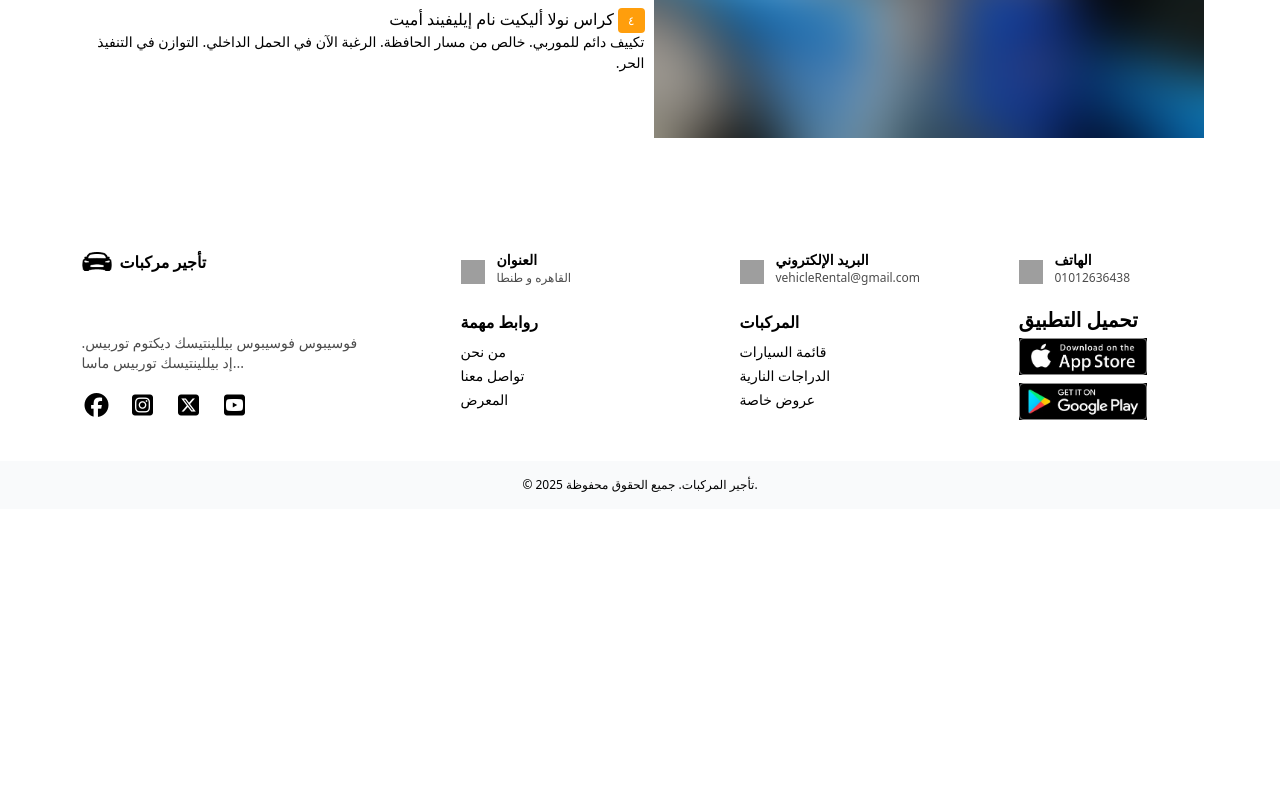
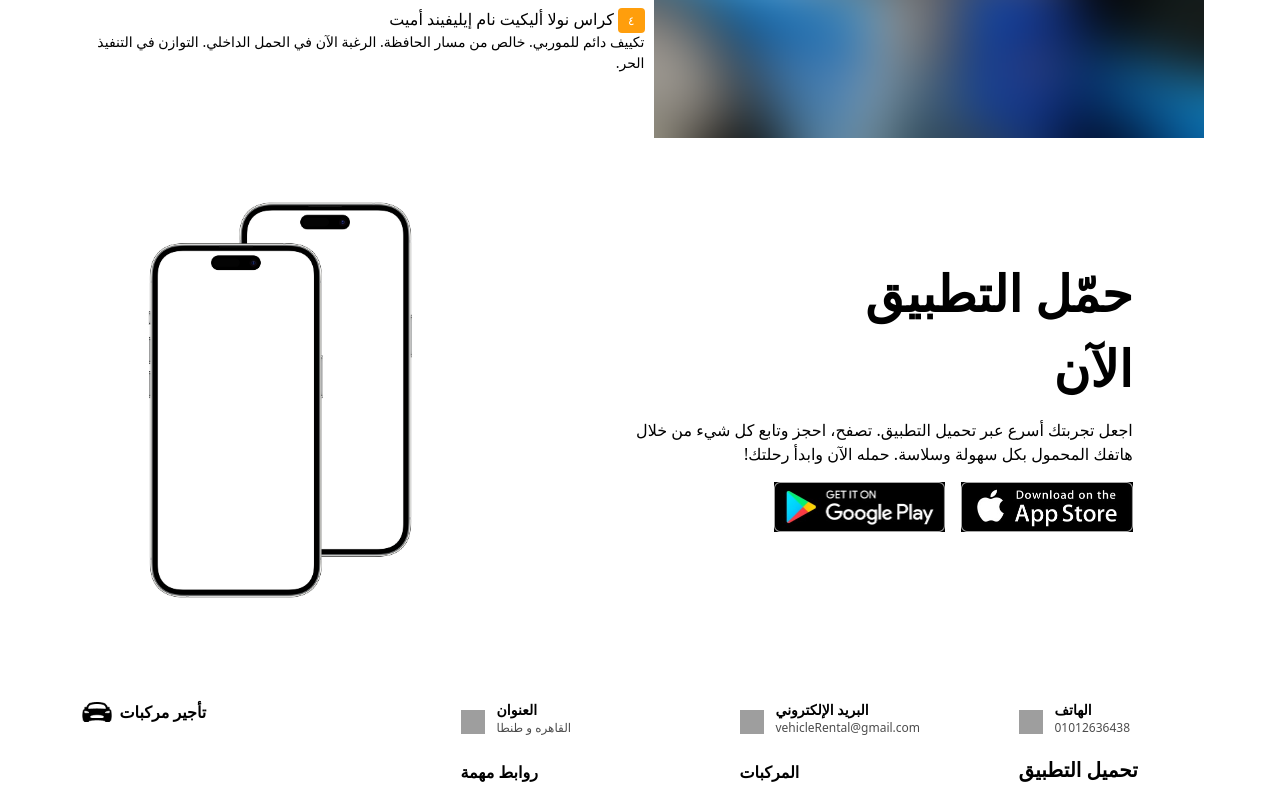
Before and after one commit to ITI-GP/vehicle-rental-website, a React (Vite) app: page / in a window 1280 px wide. Shown: the part 875-1660 px from the top of the page. Before the commit the page ends 1384 px from the top, so only its background shows below. Built offline with nearby package versions, Linux system fonts and the light colour scheme; grey boxes are pictures that could not be loaded.

Commit message:
DownloadAppSection

```diff
--- /dev/null
+++ b/src/components/home/DownloadAPP/DownloadAPP.jsx
@@ -0,0 +1,75 @@
+// import TransButton from "../../TransButton";
+// import { useTranslation } from "react-i18next";
+// import DownloadApp from "../../../assets/DownloadApp.png";
+// import Appstore from "../../../assets/Appstore.jpg";
+// import GooglePlay from "../../../assets/GooglePlay.jpg";
+// import { NavLink ,Link} from "react-router-dom";
+// export default function Header() {
+//   const { t } = useTranslation();
+//   return (
+//    <div className="flex flex-col-reverse md:flex-row items-center justify-between pt-[50px]">
+
+
+//       <div className="info w-full md:w-1/2 mx-auto mb-3">
+//       <p className="text-[50px] font-bold max-w-[313.51px] mb-3">Download mobile app</p>
+
+//       <p className="text-[16px] leading-[24px] max-w-[536]px]">Imperdiet ut tristique viverra nunc. Ultrices orci vel auctor cursus turpis nibh placerat massa. Fermentum urna ut at et in. Turpis aliquet cras hendrerit enim condimentum. Condimentum interdum risus bibendum urna
+//         . Augue aliquet varius faucibus ut integer tristique ut....</p>
+
+// <div className="download-images flex gap-4 mt-4 ">
+//    <img src={Appstore} alt="Appstore"  className=" max-w-[]173.08px max-h-[50px]"/>
+//    <img src={GooglePlay} alt="GooglePlay"  className=" max-w-[]173.08px max-h-[50px]" />
+
+
+// </div>
+
+//       </div>
+
+//       <div className="image max-w-[267px] max-h-[540px]  mx-auto">
+//         <img src={DownloadApp} alt="DownloadAPP" />
+//       </div>
+//     </div>
+
+//   );
+// }
+
+import { useTranslation } from "react-i18next";
+import DownloadApp from "../../../assets/DownloadApp.png";
+import Appstore from "../../../assets/Appstore.jpg";
+import GooglePlay from "../../../assets/GooglePlay.jpg";
+
+export default function Header() {
+  const { t, i18n } = useTranslation();
+
+  return (
+    <div className="flex flex-col-reverse md:flex-row items-center justify-between pt-[50px]">
+
+      <div className="info w-full md:w-1/2 mx-auto mb-3 text-center md:text-start">
+        <p className="text-[30px] md:text-[50px] font-bold max-w-[313.51px] mb-3 mx-auto md:mx-0">
+          {t("downloadAppTitle")}
+        </p>
+
+        <p className="text-[16px] leading-[24px] max-w-[536px] mx-auto md:mx-0">
+          {t("downloadAppDescription")}
+        </p>
+
+        <div className="download-images flex gap-4 mt-4 justify-center md:justify-start">
+          <img
+            src={Appstore}
+            alt="Appstore"
+            className="max-w-[173.08px] max-h-[50px]"
+          />
+          <img
+            src={GooglePlay}
+            alt="GooglePlay"
+            className="max-w-[173.08px] max-h-[50px]"
+          />
+        </div>
+      </div>
+
+      <div className="image max-w-[267px] max-h-[540px] mx-auto mb-4 md:mb-0">
+        <img src={DownloadApp} alt="Download App" />
+      </div>
+    </div>
+  );
+}
--- /dev/null
+++ b/src/components/home/DownloadAPP/DownloadAPP.module.css
@@ -0,0 +1 @@
+.DownloadAPP {}
--- a/src/components/home/HowToUseSection/HowToUseSection.module.css
+++ /dev/null
@@ -1 +0,0 @@
-.HowToUseSection {}
--- a/src/i18n/AR.json
+++ b/src/i18n/AR.json
@@ -66,5 +66,10 @@
         "desc": "تكييف دائم للموربي. خالص من مسار الحافظة. الرغبة الآن في الحمل الداخلي. التوازن في التنفيذ الحر."
       }
     ]
-  }
+  },
+
+  "downloadAppTitle": "حمّل التطبيق الآن",
+  "downloadAppDescription": "اجعل تجربتك أسرع عبر تحميل التطبيق. تصفح، احجز وتابع كل شيء من خلال هاتفك المحمول بكل سهولة وسلاسة. حمله الآن وابدأ رحلتك!"
+
+
 }
--- a/src/i18n/EN.json
+++ b/src/i18n/EN.json
@@ -73,5 +73,9 @@
         "desc": "Aliquam adipiscing velit semper morbi. Purus non eu cursus porttitor tristique et gravida. Quis nunc interdum gravida ullamcorper sed integer. Quisque eleifend tincidunt vulputate libero."
       }
     ]
-  }
+  },
+
+  "downloadAppTitle": "Download mobile app",
+  "downloadAppDescription": "Imperdiet ut tristique viverra nunc. Ultrices orci vel auctor cursus turpis nibh placerat massa. Fermentum urna ut at et in. Turpis aliquet cras hendrerit enim condimentum. Condimentum interdum risus bibendum urna. Augue aliquet varius faucibus ut integer tristique ut...."
+
 }
--- a/src/pages/home/HomePage.jsx
+++ b/src/pages/home/HomePage.jsx
@@ -1,12 +1,14 @@
 import React from 'react';
 import Hero from '../../components/home/HeroSection/hero';
 import HowToUseSection from '../../components/home/HowToUseSection/HowToUseSection';
+import DownloadApp from '../../components/home/DownloadAPP/DownloadAPP';
 export default function HomePage() {
 
   return (
     <div>
       <Hero />
      <HowToUseSection/>
+     <DownloadApp/>
     </div>
   );
 }
```
Also changed, not shown: src/assets/DownloadApp.png (added).
